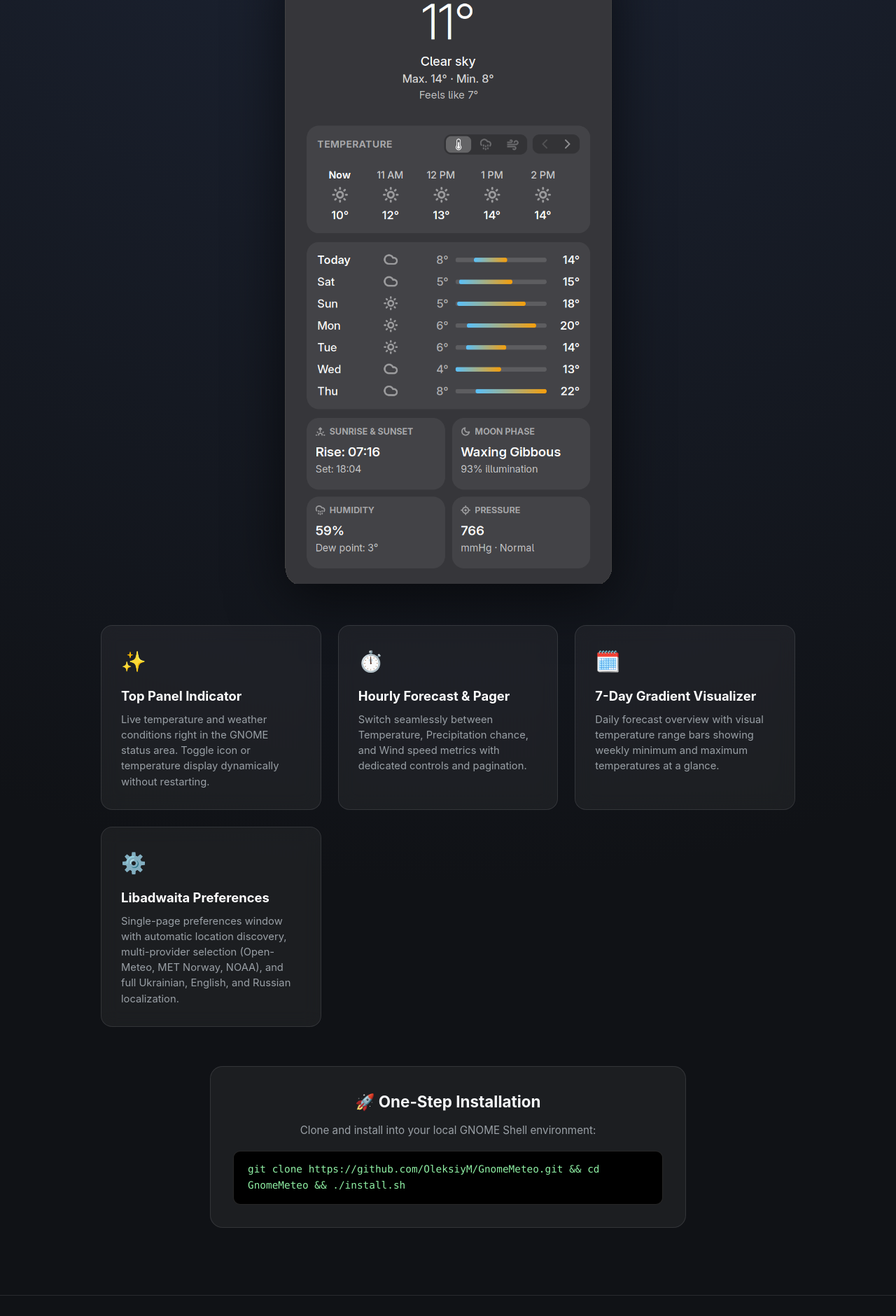
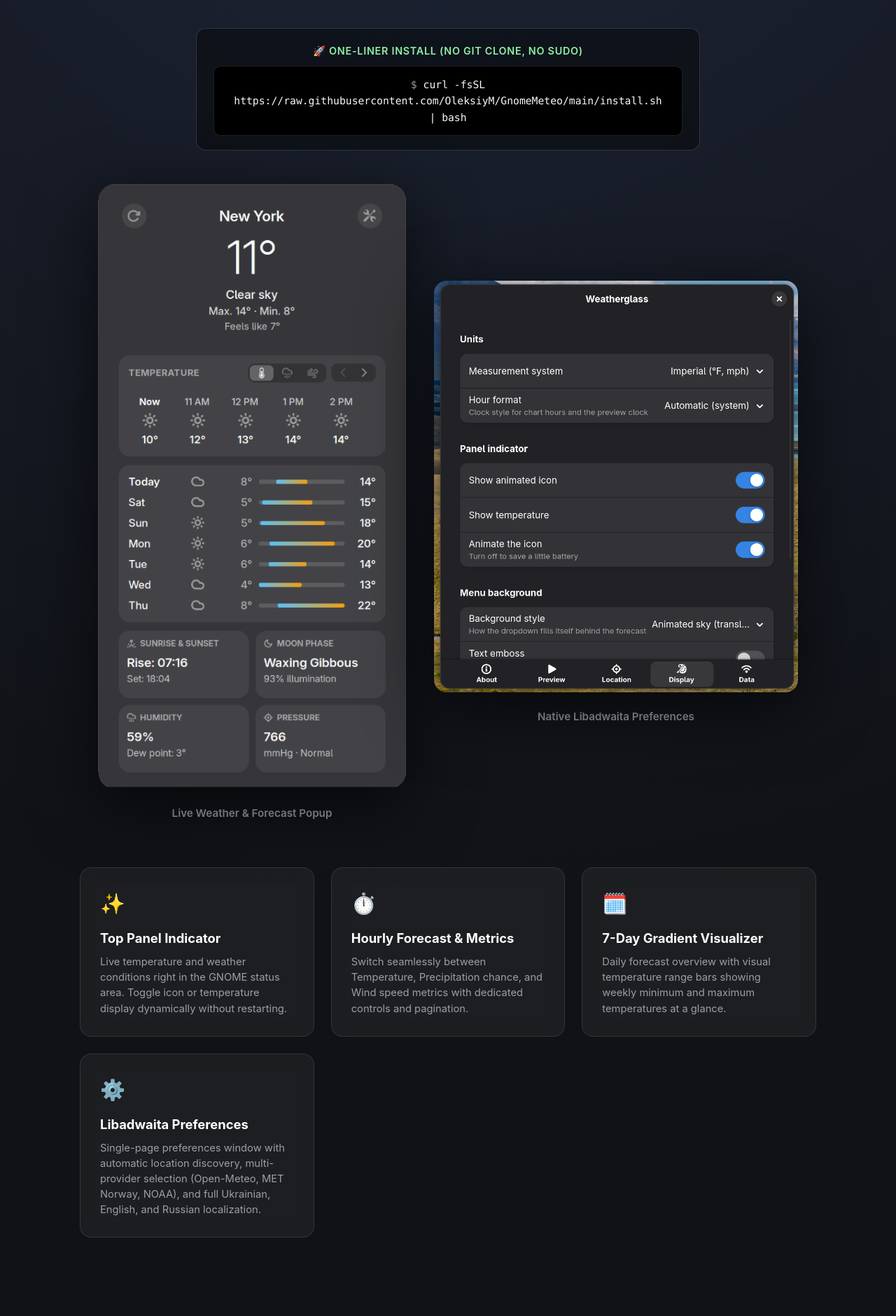
Before and after one commit to OleksiyM/GnomeMeteo, a plain HTML site: page index.html in a window 1280 px wide. Shown: the part 506-2386 px from the top of the page at 70% size. Drawn offline with Linux system fonts and the light colour scheme.

Commit message:
feat: add one-liner installer, native Adwaita assets, package scripts, and release automation

```diff
--- a/extension/metadata.json
+++ b/extension/metadata.json
@@ -13,5 +13,6 @@
   "settings-schema": "org.gnome.shell.extensions.meteo",
   "gettext-domain": "meteo@oleksiym.github.io",
   "url": "https://github.com/OleksiyM/GnomeMeteo",
-  "version": 1
+  "version": 1,
+  "version-name": "1.0.0"
 }
--- a/index.html
+++ b/index.html
@@ -5,7 +5,7 @@
   <meta name="viewport" content="width=device-width, initial-scale=1.0">
   <title>GnomeMeteo — Weather Indicator & Forecast for GNOME Shell</title>
   <meta name="description" content="Elegant, lightweight weather indicator and forecast for GNOME Shell 45+ with native Libadwaita styling.">
-  <link rel="icon" type="image/png" href="extension/assets/weatherglass-icon-128.png">
+  <link rel="icon" type="image/png" href="extension/assets/gnome-meteo-128.png">
   <style>
     :root {
       --bg: #101216;
@@ -34,7 +34,7 @@
     }
 
     header {
-      padding: 2.5rem 1.5rem 1.5rem;
+      padding: 3rem 1.5rem 1.5rem;
       text-align: center;
       max-width: 800px;
       margin: 0 auto;
@@ -49,12 +49,19 @@
       font-size: 0.85rem;
       font-weight: 600;
       letter-spacing: 0.04em;
-      margin-bottom: 1rem;
+      margin-bottom: 1.25rem;
       border: 1px solid rgba(53, 132, 228, 0.3);
     }
 
+    .app-logo {
+      width: 96px;
+      height: 96px;
+      margin-bottom: 1rem;
+      filter: drop-shadow(0 8px 24px rgba(53, 132, 228, 0.35));
+    }
+
     h1 {
-      font-size: 2.8rem;
+      font-size: 3rem;
       font-weight: 800;
       letter-spacing: -0.03em;
       margin-bottom: 0.8rem;
@@ -114,36 +121,85 @@
 
     main {
       flex: 1;
-      max-width: 1040px;
+      max-width: 1100px;
       margin: 0 auto;
       padding: 0 1.5rem 3rem;
       width: 100%;
     }
 
-    .preview-container {
+    .install-box {
+      background: rgba(0, 0, 0, 0.4);
+      border: 1px solid rgba(255, 255, 255, 0.15);
+      border-radius: 14px;
+      padding: 1.25rem 1.5rem;
+      max-width: 720px;
+      margin: 0 auto 3rem;
+      text-align: center;
+    }
+
+    .install-box-title {
+      font-size: 0.9rem;
+      font-weight: 600;
+      text-transform: uppercase;
+      letter-spacing: 0.05em;
+      color: #8ff0a4;
+      margin-bottom: 0.6rem;
+    }
+
+    .code-block {
+      background: #000000;
+      border: 1px solid rgba(255, 255, 255, 0.12);
+      border-radius: 10px;
+      padding: 0.85rem 1.25rem;
+      font-family: ui-monospace, SFMono-Regular, "SF Mono", Menlo, Consolas, monospace;
+      font-size: 0.92rem;
+      color: #f6f8fa;
+      user-select: all;
+      overflow-x: auto;
+    }
+
+    .code-block span.prompt {
+      color: var(--text-muted);
+      user-select: none;
+    }
+
+    .showcase-grid {
       display: flex;
       justify-content: center;
       align-items: center;
-      padding: 1rem 0 3.5rem;
+      gap: 2.5rem;
+      flex-wrap: wrap;
+      margin-bottom: 4rem;
     }
 
-    .preview-image {
+    .showcase-item {
+      text-align: center;
+    }
+
+    .showcase-item img {
       max-width: 100%;
       height: auto;
-      filter: drop-shadow(0 20px 40px rgba(0, 0, 0, 0.6));
+      filter: drop-shadow(0 24px 48px rgba(0, 0, 0, 0.65));
       border-radius: 18px;
       transition: transform 0.3s ease;
     }
 
-    .preview-image:hover {
-      transform: scale(1.01);
+    .showcase-item img:hover {
+      transform: scale(1.02);
+    }
+
+    .showcase-caption {
+      margin-top: 1rem;
+      font-size: 0.95rem;
+      font-weight: 600;
+      color: var(--text-muted);
     }
 
     .features-grid {
       display: grid;
-      grid-template-columns: repeat(auto-fit, minmax(280px, 1fr));
+      grid-template-columns: repeat(auto-fit, minmax(250px, 1fr));
       gap: 1.5rem;
-      margin-bottom: 3.5rem;
+      margin-bottom: 4rem;
     }
 
     .feature-card {
@@ -177,39 +233,11 @@
       line-height: 1.5;
     }
 
-    .install-section {
-      background: var(--card-bg);
-      border: 1px solid var(--card-border);
-      border-radius: 18px;
-      padding: 2rem;
-      text-align: center;
-      max-width: 680px;
-      margin: 0 auto 3rem;
-    }
-
-    .install-section h2 {
-      font-size: 1.4rem;
-      margin-bottom: 0.75rem;
-    }
-
-    .code-block {
-      background: #000000;
-      border: 1px solid rgba(255, 255, 255, 0.15);
-      border-radius: 10px;
-      padding: 0.9rem 1.25rem;
-      font-family: ui-monospace, SFMono-Regular, "SF Mono", Menlo, Consolas, monospace;
-      font-size: 0.9rem;
-      color: #8ff0a4;
-      text-align: left;
-      overflow-x: auto;
-      margin-top: 1rem;
-    }
-
     footer {
       border-top: 1px solid var(--card-border);
-      padding: 2rem 1.5rem;
+      padding: 2.5rem 1.5rem;
       text-align: center;
-      font-size: 0.85rem;
+      font-size: 0.88rem;
       color: var(--text-muted);
     }
 
@@ -226,6 +254,8 @@
 <body>
 
   <header>
+    <img src="extension/assets/gnome-meteo-512.png" alt="GnomeMeteo Logo" class="app-logo">
+    <br>
     <div class="badge">GNOME Shell 45 – 50+</div>
     <h1>GnomeMeteo</h1>
     <p class="subtitle">
@@ -239,14 +269,28 @@
         GitHub Repository
       </a>
       <a href="https://github.com/OleksiyM/GnomeMeteo/releases/latest" class="btn btn-secondary" target="_blank" rel="noopener">
-        Download Latest Release
+        Releases (.zip)
       </a>
     </div>
   </header>
 
   <main>
-    <div class="preview-container">
-      <img src="screenshots/screenshot-1.png" alt="GnomeMeteo New York Forecast Preview" class="preview-image" width="467" height="917">
+    <div class="install-box">
+      <div class="install-box-title">🚀 One-Liner Install (No git clone, no sudo)</div>
+      <div class="code-block">
+        <span class="prompt">$ </span>curl -fsSL https://raw.githubusercontent.com/OleksiyM/GnomeMeteo/main/install.sh | bash
+      </div>
+    </div>
+
+    <div class="showcase-grid">
+      <div class="showcase-item" style="max-width: 440px;">
+        <img src="screenshots/screenshot-1.png" alt="GnomeMeteo Forecast Popup Preview">
+        <div class="showcase-caption">Live Weather &amp; Forecast Popup</div>
+      </div>
+      <div class="showcase-item" style="max-width: 520px;">
+        <img src="screenshots/05-preferences.png" alt="GnomeMeteo Preferences Window">
+        <div class="showcase-caption">Native Libadwaita Preferences</div>
+      </div>
     </div>
 
     <div class="features-grid">
@@ -260,7 +304,7 @@
 
       <div class="feature-card">
         <div class="feature-icon">⏱️</div>
-        <div class="feature-title">Hourly Forecast & Pager</div>
+        <div class="feature-title">Hourly Forecast &amp; Metrics</div>
         <div class="feature-desc">
           Switch seamlessly between Temperature, Precipitation chance, and Wind speed metrics with dedicated controls and pagination.
         </div>
@@ -282,14 +326,6 @@
         </div>
       </div>
     </div>
-
-    <div class="install-section">
-      <h2>🚀 One-Step Installation</h2>
-      <p style="color: var(--text-muted); font-size: 0.95rem;">Clone and install into your local GNOME Shell environment:</p>
-      <div class="code-block">
-        git clone https://github.com/OleksiyM/GnomeMeteo.git &amp;&amp; cd GnomeMeteo &amp;&amp; ./install.sh
-      </div>
-    </div>
   </main>
 
   <footer>
```
Also changed, not shown: extension/assets/gnome-meteo-128.png (added), extension/assets/gnome-meteo-512.png (added), extension/assets/gnome-meteo-icon.svg (added), extension/assets/weatherglass-icon-128.png (deleted), extension/assets/weatherglass-icon-512.png (deleted), 9 other files.
